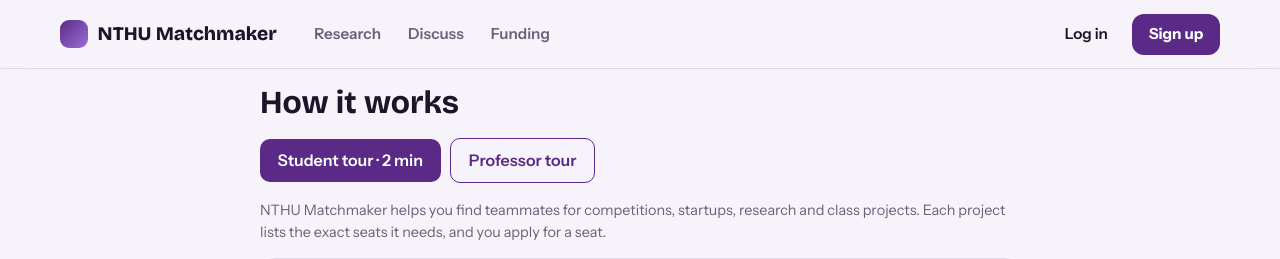
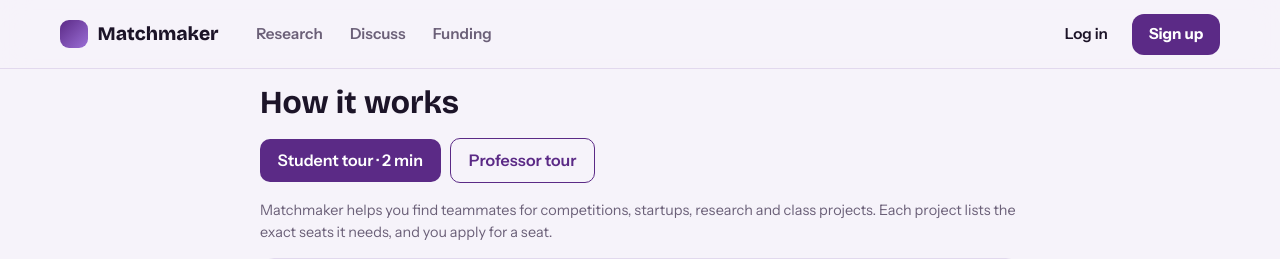
Before and after one commit to pilipehrtmo/Crossroads, a FastAPI app: page /help in a window 1280 px wide. Shown: the top 259 px of the page. Run offline with FastAPI, Linux system fonts and the light colour scheme; parts of the project's set-up code (start-up, migrations or seed data) failed here and were passed over; some libraries are stand-ins or nearby versions.

Commit message:
Rename NTHU Matchmaker to Matchmaker in the site, emails, tutorial and README (web address unchanged)

```diff
--- a/app/faculty.py
+++ b/app/faculty.py
@@ -46,7 +46,7 @@ def fetch_page(url: str, timeout: float = 8.0):
     """Open an NTHU page ourselves. Returns (text, final_url, error). Only nthu.edu.tw, public addresses, 3 redirects."""
     if not nthu_url(url): return "", url, "The link is not on an nthu.edu.tw website."
     try:
-        with httpx.Client(timeout=timeout, follow_redirects=False, headers={"User-Agent": "NTHU-Matchmaker faculty check"}) as c:
+        with httpx.Client(timeout=timeout, follow_redirects=False, headers={"User-Agent": "Matchmaker faculty check"}) as c:
             for _ in range(4):
                 host = urlparse(url).hostname
                 if not _public_host(host): return "", url, "Could not reach that page."
--- a/app/fundscan.py
+++ b/app/fundscan.py
@@ -16,7 +16,7 @@ from .db import engine
 from .models import Program
 
 log = logging.getLogger("fundscan")
-UA = "NTHU-Matchmaker/0.1 (student project; checks public program pages once a day)"
+UA = "Matchmaker/0.1 (student project; checks public program pages once a day)"
 KEYWORDS = r"(截止|收件|申請期間|申請時間|報名期間|報名時間|報名截止|徵件期間|徵件時間|受理|deadline|due date|apply by|applications? close|closing date|submission)"
 MONTHS = {m: i for i, m in enumerate(["jan", "feb", "mar", "apr", "may", "jun", "jul", "aug", "sep", "oct", "nov", "dec"], 1)}
 DATE_PATTERNS = [
--- a/app/mail.py
+++ b/app/mail.py
@@ -11,7 +11,7 @@ def email_enabled() -> bool: return bool(BREVO_API_KEY or SMTP_HOST)
 def send_mail(to: str, subject: str, text: str):
     if BREVO_API_KEY:
         r = httpx.post("https://api.brevo.com/v3/smtp/email", timeout=15, headers={"api-key": BREVO_API_KEY, "accept": "application/json"},
-                       json={"sender": {"name": "NTHU Matchmaker", "email": MAIL_FROM}, "to": [{"email": to}], "subject": subject, "textContent": text})
+                       json={"sender": {"name": "Matchmaker", "email": MAIL_FROM}, "to": [{"email": to}], "subject": subject, "textContent": text})
         if r.status_code >= 300: raise RuntimeError(f"Brevo answered {r.status_code}: {r.text[:200]}")
         return
     if SMTP_HOST:
--- a/app/main.py
+++ b/app/main.py
@@ -274,8 +274,8 @@ def use_token(s, t, kinds):
 
 def send_verify(s, u):
     link = make_link(s, u, "verify", 48)
-    send_mail(u.email, "Confirm your email for NTHU Matchmaker",
-              f"Hi {u.name or ''},\n\nConfirm your email to finish creating your NTHU Matchmaker account:\n{link}\n\nThe link works for 48 hours. If you did not sign up, ignore this email.")
+    send_mail(u.email, "Confirm your email for Matchmaker",
+              f"Hi {u.name or ''},\n\nConfirm your email to finish creating your Matchmaker account:\n{link}\n\nThe link works for 48 hours. If you did not sign up, ignore this email.")
 
 def pw_stamp(u): return hashlib.sha256((u.password_hash or "").encode()).hexdigest()[:12]
 def start_session(req, u):
@@ -422,7 +422,7 @@ def forgot(req: Request, email: str = Form(""), s: Session = Depends(get_session
     u = s.exec(select(User).where(User.email == email)).first()
     if u and not u.banned:
         link = make_link(s, u, "reset", 1)
-        try: send_mail(u.email, "Set your NTHU Matchmaker password", f"Hi {u.name or ''},\n\nSet a new password here (the link works for 1 hour):\n{link}\n\nIf you did not ask for this, ignore this email.")
+        try: send_mail(u.email, "Set your Matchmaker password", f"Hi {u.name or ''},\n\nSet a new password here (the link works for 1 hour):\n{link}\n\nIf you did not ask for this, ignore this email.")
         except Exception as e:
             print(">>> RESET EMAIL FAILED", email, type(e).__name__, e)
             return render(req, "forgot.html", can_email=True, error="We could not send the email just now. Try again in a minute.", email=email)
--- a/app/notify.py
+++ b/app/notify.py
@@ -37,7 +37,7 @@ def notify(s, user_ids, kind, text, link, project_id=None, actor=None, instant_o
         for u in s.exec(q).all():
             why = ("You get this email because someone applied to something you posted." if kind in ALWAYS
                    else "You get these emails because of your notification email setting on your profile.")
-            _mail_later(u.email, "NTHU Matchmaker: " + text[:80], f"{text}\n\nOpen it: {BASE_URL}{link}\n\n{why}")
+            _mail_later(u.email, "Matchmaker: " + text[:80], f"{text}\n\nOpen it: {BASE_URL}{link}\n\n{why}")
             for n in s.exec(select(Notification).where(Notification.user_id == u.id, Notification.link == link, Notification.emailed_at == None)).all():
                 n.emailed_at = now; s.add(n)
         s.commit()
@@ -91,7 +91,7 @@ def send_digests():
                         .order_by(Notification.created.desc()).limit(30)).all()
             if not ns: continue
             lines = "\n".join(f"- {n.text}\n  {BASE_URL}{n.link}" for n in ns)
-            _mail_later(u.email, f"NTHU Matchmaker: {len(ns)} update{'s' if len(ns) != 1 else ''} for you",
+            _mail_later(u.email, f"Matchmaker: {len(ns)} update{'s' if len(ns) != 1 else ''} for you",
                         f"Hi {u.name},\n\nHere is what happened since your last digest:\n\n{lines}\n\nChange how often you get these on {BASE_URL}/notifications")
             for n in ns: n.emailed_at = datetime.utcnow(); s.add(n)
             s.commit()
--- a/app/profverify.py
+++ b/app/profverify.py
@@ -142,7 +142,7 @@ def code_send(req: Request, user=Depends(me), s: Session = Depends(get_session))
     tok = AuthToken(user_id=user.id, kind="faccode", token_hash=secrets.token_hex(24), expires=datetime.utcnow() + timedelta(minutes=15))
     s.add(tok); s.flush()
     tok.token_hash = token_hash(f"faccode:{tok.id}:{code}"); s.commit()   # the id keeps the hash unique; the code itself is never stored
-    try: send_mail(user.email, "Your NTHU Matchmaker verification code",
+    try: send_mail(user.email, "Your Matchmaker verification code",
                    f"Hi {user.name or ''},\n\nYour verification code is {code}\n\nIt works for 15 minutes. If you did not ask for it, ignore this email.")
     except Exception as e:
         print(">>> CODE EMAIL FAILED", user.email, type(e).__name__, e)
--- a/app/scraper.py
+++ b/app/scraper.py
@@ -20,7 +20,7 @@ from sqlmodel import Session, select
 from .db import engine
 from .models import Competition, SourcePage, ScrapeLog, ScrapeSeen, SavedItem
 from .config import NTHU_PAGES
-UA = "NTHU-Matchmaker/0.1 (student project; lists competitions for NTHU students)"
+UA = "Matchmaker/0.1 (student project; lists competitions for NTHU students)"
 HDRS = {"User-Agent": UA, "Accept-Language": "zh-TW,zh;q=0.9,en;q=0.8"}
 logging.basicConfig(level=logging.INFO)
 log = logging.getLogger("scraper")
--- a/app/templates/base.html
+++ b/app/templates/base.html
@@ -1,9 +1,9 @@
 {% set path = request.url.path %}<!doctype html><html lang="{{ 'zh-Hant-TW' if lang == 'zh' else 'en' }}" data-theme="{{ theme or 'light' }}" data-mode="{{ 'dark' if theme == 'dark' else 'light' }}"><head><meta charset="utf-8"><meta name="viewport" content="width=device-width,initial-scale=1,viewport-fit=cover">
-<title>NTHU Matchmaker</title>
+<title>Matchmaker</title>
 <script>(()=>{const h=document.documentElement;if(h.dataset.theme==="system")h.dataset.mode=matchMedia("(prefers-color-scheme: dark)").matches?"dark":"light";h.classList.add("js")})()</script>
 <link rel="stylesheet" href="https://fonts.googleapis.com/css2?family=Bricolage+Grotesque:wght@600;700;800&family=Instrument+Sans:wght@400;500;600;700&family=Space+Grotesk:wght@400;500;600;700&display=swap">
 <link rel="stylesheet" href="{{ asset('style.css') }}"><script src="{{ asset('htmx.min.js') }}"></script><script src="{{ asset('app.js') }}" defer></script><script src="{{ asset('tour.js') }}" defer></script><script src="{{ asset('whatsnew.js') }}" defer></script></head><body hx-boost="true" data-role="{{ 'prof' if user and user.role == 'faculty' else 'student' }}">
-<header class="top"><nav class="topnav na" aria-label="Main"><a class="brand" href="/"><span class="logo" aria-hidden="true"></span><span class="bname">NTHU Matchmaker</span></a>
+<header class="top"><nav class="topnav na" aria-label="Main"><a class="brand" href="/"><span class="logo" aria-hidden="true"></span><span class="bname">Matchmaker</span></a>
 <div class="nlinks"><a href="/research" class="{{ 'on' if path == '/research' or path.startswith('/openings') }}">Research</a><a href="/discuss" class="{{ 'on' if path.startswith('/discuss') }}">Discuss</a><a href="/funding" class="{{ 'on' if path == '/funding' }}">Funding</a>
 {% if user and user.is_faculty %}<a href="/advisor" class="{{ 'on' if path == '/advisor' }}">Dashboard{% if inbox %}<span class="nbadge" aria-label="{{ inbox }} waiting">{{ inbox }}</span>{% endif %}</a>
 {% elif user %}<a href="/activity" class="{{ 'on' if path == '/activity' }}">Activity{% if inbox %}<span class="nbadge" aria-label="{{ inbox }} waiting">{{ inbox }}</span>{% endif %}</a>{% endif %}</div>
--- a/app/templates/doc_confirm.html
+++ b/app/templates/doc_confirm.html
@@ -1,7 +1,7 @@
 {% extends "base.html" %}{% block body %}
 <p class="crumb"><a href="/docs/{{ d.id }}">← {{ d.title }}</a></p>
 <section class="card narrow confirm"><h1>{% if to == "public" %}Make v{{ pv.number }} public?{% else %}Share with your team?{% endif %}</h1>
-{% if to == "public" %}<p>Anyone with an NTHU Matchmaker account will be able to open and download <b>{{ d.title }} v{{ pv.number }}</b> ({{ pv.filename }}).</p>
+{% if to == "public" %}<p>Anyone with an Matchmaker account will be able to open and download <b>{{ d.title }} v{{ pv.number }}</b> ({{ pv.filename }}).</p>
 <ul class="fine"><li>Only this version becomes public. Other versions and all team feedback stay private.</li><li>Check it has no personal data, unpublished results or anything your advisor has not agreed to share.</li><li>You can make it private to the team again later, but people may already have downloaded it.</li></ul>
 {% else %}<p>{{ n_team }} people on <b>{{ pr.title }}</b> (the team and its advisors) will be able to open every version of <b>{{ d.title }}</b>.</p>
 <p class="fine muted">Once your advisor has written feedback on it, it can no longer go back to “Only me”.</p>{% endif %}
--- a/app/templates/help.html
+++ b/app/templates/help.html
@@ -1,7 +1,7 @@
 {% extends "base.html" %}{% block body %}<div class="helpwrap">{% if lang == "zh" %}
 <h1>使用說明</h1>
 {% if not (user and user.is_admin) %}<p class="helptour">{% if user %}<button type="button" class="btn" data-tour="replay">重播導覽</button>{% else %}<button type="button" class="btn" data-tour="student:start">學生導覽 · 2 分鐘</button><button type="button" class="btn ghost" data-tour="prof:p_start">教授導覽</button>{% endif %}</p>{% endif %}
-<p class="muted">NTHU Matchmaker 幫你為比賽、新創、研究和課堂專案找隊友。每個專案都列出需要的職位，你直接申請適合的職位。</p>
+<p class="muted">Matchmaker 幫你為比賽、新創、研究和課堂專案找隊友。每個專案都列出需要的職位，你直接申請適合的職位。</p>
 <section class="card"><h2>加入團隊</h2><ol class="hsteps">
 <li><b>建立帳號。</b>按<a href="/signup">註冊</a>，選「學生」，填入清大信箱、全名和學號。</li>
 <li><b>加上你的技能。</b>打開<a href="/profile#s">個人檔案</a>，用逗號分隔輸入幾個技能，例如 figma, python, 簡報。按「儲存個人檔案」。也可以上傳履歷，系統會幫你填好。</li>
@@ -23,7 +23,7 @@
 {% else %}
 <h1>How it works</h1>
 {% if not (user and user.is_admin) %}<p class="helptour">{% if user %}<button type="button" class="btn" data-tour="replay">Replay the tutorial</button>{% else %}<button type="button" class="btn" data-tour="student:start">Student tour · 2 min</button><button type="button" class="btn ghost" data-tour="prof:p_start">Professor tour</button>{% endif %}</p>{% endif %}
-<p class="muted">NTHU Matchmaker helps you find teammates for competitions, startups, research and class projects. Each project lists the exact seats it needs, and you apply for a seat.</p>
+<p class="muted">Matchmaker helps you find teammates for competitions, startups, research and class projects. Each project lists the exact seats it needs, and you apply for a seat.</p>
 
 <section class="card"><h2>Join a team</h2><ol class="hsteps">
 <li><b>Create an account.</b> Press <a href="/signup">Sign up</a>, choose Student, and enter your NTHU email, full name and student ID.</li>
--- a/app/templates/onepager.html
+++ b/app/templates/onepager.html
@@ -43,7 +43,7 @@ hr{border:0;border-top:1px solid #e2d9ee;margin:4.5mm 0 3.5mm}
 </style></head><body>
 <div class="bar"><button type="button" onclick="window.print()">Save as PDF</button><span>In the print window, choose "Save as PDF" as the printer.</span><a href="/projects/{{ pr.id }}">Back to the project</a></div>
 <div class="sheet"><div class="page">
-<div class="top"><span class="logo"></span>NTHU Matchmaker · Startup one-pager</div>
+<div class="top"><span class="logo"></span>Matchmaker · Startup one-pager</div>
 <h1>{{ pr.title }}</h1>
 {% if pr.tagline %}<p class="tag">{{ pr.tagline }}</p>{% endif %}
 <div class="pills"><span class="pill st">Startup</span>{% if pr.category %}<span class="pill">{{ pr.category }}</span>{% endif %}{% if pr.stage %}<span class="pill">Stage: {{ pr.stage }}</span>{% endif %}<span class="pill">{{ pr.hours_per_week }} h/week per member</span></div>
@@ -68,7 +68,7 @@ hr{border:0;border-top:1px solid #e2d9ee;margin:4.5mm 0 3.5mm}
 {% for c in checks[:3] %}{% set miss = c.lines|selectattr(0, "equalto", "miss")|list %}<div class="r"><b>{{ c.p.name.split(" (")[0] }}</b>
 {% if c.ready %}<span class="ok">✔ Looks eligible</span>{% else %}<span class="no">✘ {{ miss[0][1] }}</span>{% endif %}
 {% if c.days is not none and c.days >= 0 %}<br>Deadline: {{ c.p.next_deadline }}{% endif %}</div>{% endfor %}</div></div>{% endif %}
-<div class="foot"><div>Contact the team on NTHU Matchmaker:<br><a href="{{ link }}">{{ link }}</a><br>Made on {{ today }}. Funding rules and dates change; check each program's official call.</div><div class="qr" aria-label="QR code linking to the project">{{ qr }}</div></div>
+<div class="foot"><div>Contact the team on Matchmaker:<br><a href="{{ link }}">{{ link }}</a><br>Made on {{ today }}. Funding rules and dates change; check each program's official call.</div><div class="qr" aria-label="QR code linking to the project">{{ qr }}</div></div>
 </div></div>
 <script>
 // Long pitches would run past the bottom of the A4 page: shrink the whole page evenly until everything, QR code included, fits.
--- a/app/templates/privacy.html
+++ b/app/templates/privacy.html
@@ -1,5 +1,5 @@
 {% extends "base.html" %}{% block body %}<h1>Privacy notice</h1>
-<p class="muted">NTHU Matchmaker is a student class project (Team 22). This notice explains what we store and why, in line with Taiwan's Personal Data Protection Act.</p>
+<p class="muted">Matchmaker is a student class project (Team 22). This notice explains what we store and why, in line with Taiwan's Personal Data Protection Act.</p>
 <div class="box"><h3>What we collect</h3><ul><li>Your email, full name and student ID, to create one verified account per student.</li>
 <li>Your bio, skills, faculty, weekly hours, contacts (LINE, Instagram, Discord or other) and optional professional links (LinkedIn, GitHub, portfolio, Behance or Dribbble, Google Scholar or ORCID), to match you with teammates.</li>
 <li>Posts, comments and votes you make in Discuss. They are visible to logged-in students under your full name.</li>
--- a/app/templates/profile.html
+++ b/app/templates/profile.html
@@ -39,7 +39,7 @@ document.getElementById("phfile").addEventListener("change",async e=>{const f=e.
 <div><label for="hr">Hours per week you can give</label><input id="hr" name="hours" type="number" min="1" max="60" value="{{ user.hours }}"></div></div>
 <div class="psec" id="experience"><div class="psec-h"><h2>Experience</h2><span class="pill ok">Public</span></div>
 <p class="muted">One item per line. Your CV can fill these in; check them before saving.</p>
-{% for f, label, ph in [("competitions", "Competitions", "e.g. 3rd Place, Business Plan Competition (2024)"), ("past_projects", "Projects", "e.g. NTHU Matchmaker (2026) — team lead, FastAPI web app"), ("awards", "Awards and honours", "e.g. Gold Medal, National Mathematics Olympiad (2025)")] %}
+{% for f, label, ph in [("competitions", "Competitions", "e.g. 3rd Place, Business Plan Competition (2024)"), ("past_projects", "Projects", "e.g. Matchmaker (2026) — team lead, FastAPI web app"), ("awards", "Awards and honours", "e.g. Gold Medal, National Mathematics Olympiad (2025)")] %}
 <label for="x-{{ f }}">{{ label }}</label><textarea id="x-{{ f }}" name="{{ f }}" rows="3" placeholder="{{ ph }}">{{ user[f] }}</textarea>{% endfor %}</div>
 <div class="psec"><div class="psec-h"><h2>Contact</h2><span class="pill">🔒 Private</span></div>
 <p class="muted">Shown only to your teammates after an application is accepted.</p>
--- a/app/templates/public.html
+++ b/app/templates/public.html
@@ -10,7 +10,7 @@
 {% if openings %}<div class="dlist">{% for x in openings %}<a class="drow" href="/openings/{{ x.o.id }}"><span class="dmain"><b>{{ x.o.title }}</b><small class="muted">{{ x.o.hours }} h/week · {{ x.o.positions - x.accepted }} spot{{ "s" if x.o.positions - x.accepted != 1 }} left{% if x.days is not none %} · apply within {{ x.days }} days{% endif %}</small></span><span class="badge b-open">Apply</span></a>{% endfor %}</div>
 {% else %}<p class="muted">{% if user and user.id == p.id %}No open positions. <a href="/openings/new">Post one</a>.{% else %}No open positions right now.{% endif %}</p>{% endif %}
 {% else %}<p>{% if p.is_admin %}<span class="pill match">{{ keep("管理員") if lang == "zh" else "Admin" }}</span>{% elif p.verified %}<span class="pill match">✔ Verified by admin</span>{% else %}<span class="pill">Not yet verified</span>{% endif %}</p>{% endif %}
-{% if track and (track.joined or track.led or track.completed) %}<section class="card track" id="track"><div class="trk-h"><h2>Track record</h2><div class="trk-hr"><span class="muted fine">From NTHU Matchmaker records</span>{% if track.done or track.endorsements %}<button type="button" class="foldbtn sm" aria-expanded="false" aria-controls="track-body" data-fold="track"><span class="fb-show">Show</span><span class="fb-hide">Hide</span><svg viewBox="0 0 24 24" aria-hidden="true"><path d="M6 9l6 6 6-6"/></svg></button>{% endif %}</div></div>
+{% if track and (track.joined or track.led or track.completed) %}<section class="card track" id="track"><div class="trk-h"><h2>Track record</h2><div class="trk-hr"><span class="muted fine">From Matchmaker records</span>{% if track.done or track.endorsements %}<button type="button" class="foldbtn sm" aria-expanded="false" aria-controls="track-body" data-fold="track"><span class="fb-show">Show</span><span class="fb-hide">Hide</span><svg viewBox="0 0 24 24" aria-hidden="true"><path d="M6 9l6 6 6-6"/></svg></button>{% endif %}</div></div>
 <ul class="trk-stats"><li><b>{{ track.joined }}</b><span>{{ "project joined" if track.joined == 1 else "projects joined" }}</span></li><li><b>{{ track.completed }}</b><span>completed</span></li><li><b>{{ track.led }}</b><span>{{ "as project lead" }}</span></li>{% if track.roles %}<li class="trk-roles"><span>Roles</span>{% for r in track.roles %}<span class="tag soft">{{ keep(r) }}</span>{% endfor %}</li>{% endif %}</ul>
 {% if track.done or track.endorsements %}<div class="fold" id="track-body" inert><div class="fold-in">{% endif %}{% if track.done %}<ul class="trk-list">{% for x in track.done %}<li><div class="trk-top"><a href="/projects/{{ x.pr.id }}"><b>{{ x.pr.title }}</b></a><span class="vlabel {{ 'v-admin' if x.verified else 'v-lead' }}">{{ "Admin-verified" if x.verified else ("Confirmed by the team" if x.c.is_lead else "Confirmed by lead and member") }}</span></div>
 <p class="muted fine">{{ kind_of(x.pr) }}{% if x.pr.category %} · {{ x.pr.category }}{% endif %} · {{ x.c.role_name }}{% if x.c.joined_at and x.pr.completed_at %} · {{ x.c.joined_at.strftime("%Y-%m") }} – {{ x.pr.completed_at.strftime("%Y-%m") }}{% endif %}</p>
@@ -21,7 +21,7 @@
 {% if track.done or track.endorsements %}</div></div>{% endif %}</section>{% endif %}
 {% set xp = [("Competitions", p.competitions, "trophy"), ("Projects", p.past_projects, "build"), ("Awards and honours", p.awards, "medal")] %}
 {% if p.competitions or p.past_projects or p.awards %}<div class="xpgrid">{% for label, val, ic in xp if val %}<section class="card xp xp-{{ ic }}"><h3>{{ label }} <span class="vlabel v-self">Self-reported</span></h3><ul>{% for l in val.splitlines() if l.strip() %}<li>{{ l }}</li>{% endfor %}</ul></section>{% endfor %}</div>{% endif %}
-{% if p.is_admin %}<section class="card admincontact"><h2>Contact the admins</h2><p>Reports, complaints or questions about NTHU Matchmaker? Email us and we'll get back to you.</p><p><a class="btn" href="mailto:{{ CONTACT_EMAIL }}">{{ CONTACT_EMAIL }}</a></p></section>
+{% if p.is_admin %}<section class="card admincontact"><h2>Contact the admins</h2><p>Reports, complaints or questions about Matchmaker? Email us and we'll get back to you.</p><p><a class="btn" href="mailto:{{ CONTACT_EMAIL }}">{{ CONTACT_EMAIL }}</a></p></section>
 {% else %}<h2 class="projh">{{ "Projects they supervise or lead" if p.is_faculty else "Projects" }}{% if projects %} <span class="count">{{ projects|length }}</span>{% endif %}</h2>
 {% if projects %}<div class="plist">{% for x in projects %}{% set pr = x.p %}{% set rec = pr.status == "open" and x.open and not (x.days is not none and x.days < 0) %}
 <a class="card prow" href="/projects/{{ pr.id }}"><div class="pr-top"><span class="pr-kind">{{ kind_of(pr) }}{% if pr.category %} · {{ pr.category }}{% endif %}</span><span class="badge {{ 'b-open' if rec else ('b-accepted' if pr.status == 'completed' else 'b-pending') }}">{{ "Completed" if pr.status == "completed" else ("Recruiting" if rec else ("Team complete" if not x.open else "Not recruiting")) }}</span></div>
--- a/app/tour.py
+++ b/app/tour.py
@@ -27,8 +27,8 @@ W_CODE = ("This sends an email with a code to your address.", "這會寄一封
 
 STUDENT = [
     S("start", r"^/$", '.howto-a a[href="/signup"]|.npost[href="/signup"]', "click",
-      ("Welcome to NTHU Matchmaker", "This tour takes about two minutes: you create your account, add your skills and apply for a seat on a real team. Press Create an account to begin."),
-      ("歡迎來到 NTHU Matchmaker", "這個導覽大約兩分鐘：建立帳號、加上技能，然後申請一個真實團隊的職位。按「建立帳號」開始。"), go="/"),
+      ("Welcome to Matchmaker", "This tour takes about two minutes: you create your account, add your skills and apply for a seat on a real team. Press Create an account to begin."),
+      ("歡迎來到 Matchmaker", "這個導覽大約兩分鐘：建立帳號、加上技能，然後申請一個真實團隊的職位。按「建立帳號」開始。"), go="/"),
     S("role", r"^/signup$", "#lf .kinds", "role",
       ("Student or professor?", "Pick the one that fits you. Professors get their own tour, with the verification steps."),
       ("學生還是教授？", "選擇符合你的身分。教授會看到專屬導覽，包含身分驗證步驟。"), need="#lf", go="/signup", role="student", other="prof:p_email",
--- a/app/whatsnew.py
+++ b/app/whatsnew.py
@@ -61,7 +61,7 @@ def whatsnew_data(user, lang):
                             title=it["zh" if zh else "en"][0], text=it["zh" if zh else "en"][1], cta=it["cta"][1 if zh else 0], href=it["href"],
                             tour=f"new:wn_{it['key']}" if it["step"] else "", fresh=fresh))
     return dict(items=out, latest=RELEASES[0]["id"] if RELEASES else "", uid=user.id,
-                labels=dict(title="What's new" if not zh else "最新功能", sub=("New on NTHU Matchmaker" if not zh else "NTHU Matchmaker 的新功能"),
+                labels=dict(title="What's new" if not zh else "最新功能", sub=("New on Matchmaker" if not zh else "Matchmaker 的新功能"),
                             prev="Previous" if not zh else "上一個", next="Next" if not zh else "下一個", done="Done" if not zh else "完成",
                             show="Show me" if not zh else "帶我看", close="Close" if not zh else "關閉"))
 
--- a/render.yaml
+++ b/render.yaml
@@ -1,4 +1,4 @@
-# Render Blueprint for NTHU Matchmaker.
+# Render Blueprint for Matchmaker. (The service name and the onrender.com address stay "nthu-matchmaker": Render cannot rename a live address.)
 # New service: New -> Blueprint -> pick this repo -> fill in the values Render asks for -> Apply.
 # Values marked "sync: false" are set (and later changed) only in the Render dashboard, so a deploy never overwrites them.
 # Never write a secret in this file: it is in the public GitHub repository.
```
Also changed, not shown: README.md, app/zh.json.
